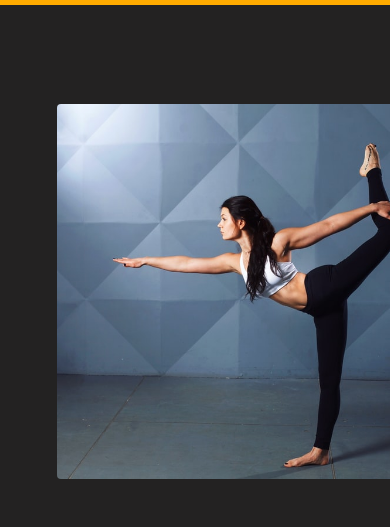
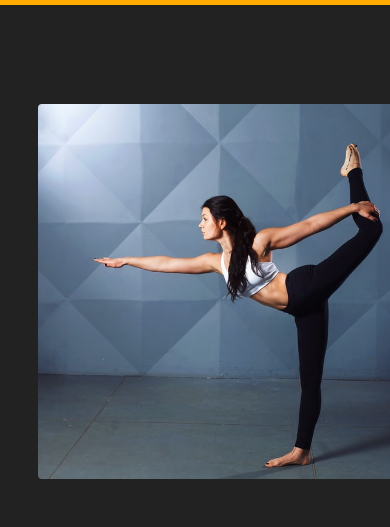
Before and after one commit to Anywhere-Fitness-2/Marketing, a plain HTML site: page index.html in a window 390 px wide. Shown: the part 84-611 px from the top of the page. Drawn offline with Linux system fonts and the light colour scheme.

Commit message:
adjust cta image for mobile

```diff
--- a/CSS/index.css
+++ b/CSS/index.css
@@ -663,7 +663,7 @@ button:hover {
 }
 @media (max-width:500px) {
   .hero img {
-    margin-left: 10%;
+    margin-left: 5%;
   }
 }
 .hero {
```
Also changed, not shown: Less/cta.less (+1 -97 lines).
